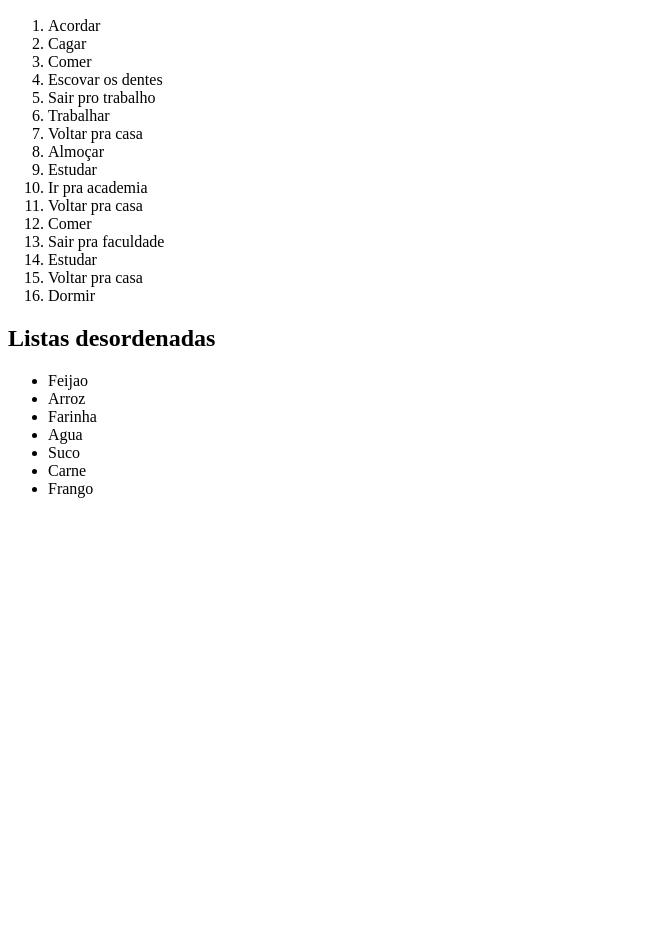
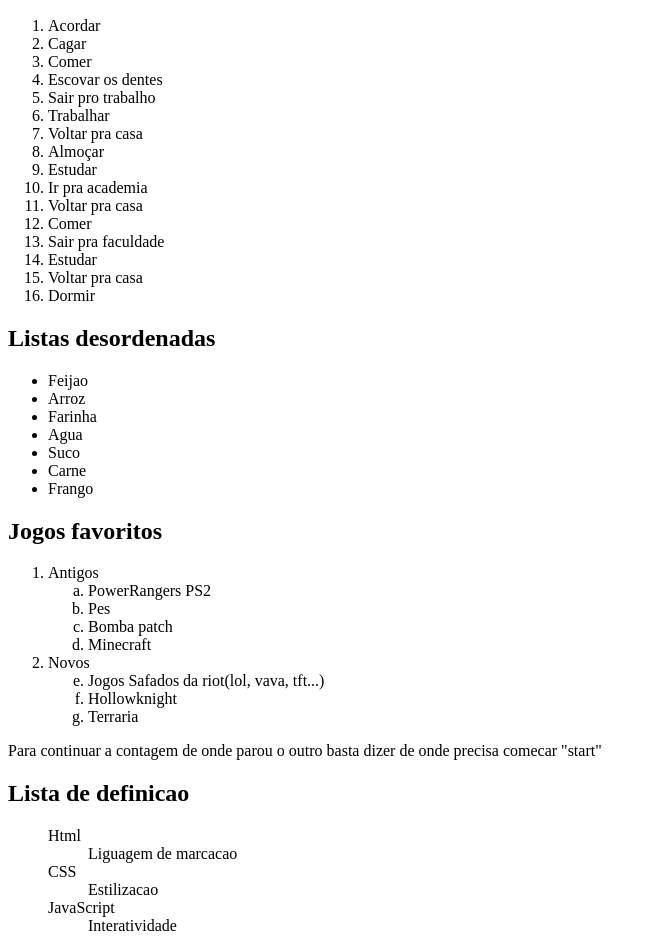
Before and after one commit to devrafalob/T-Git, a plain HTML site: page ex09/index.html in a window 1280 px wide. Shown: the part 110-1061 px from the top of the page, without its empty margins (0-656 px from the left). Before the commit the page ends 800 px from the top, so only its background shows below. Drawn offline with Linux system fonts and the light colour scheme.

Commit message:
Concatenated Lists and Definition List

```diff
--- a/ex09/index.html
+++ b/ex09/index.html
@@ -38,5 +38,34 @@
         <li>Frango</li>
     </ul>
 
+    <h2>Jogos favoritos</h2>
+    <ol>
+        <li>Antigos</li>
+        <ol type="a">
+            <li>PowerRangers PS2</li>
+            <li>Pes</li>
+            <li>Bomba patch</li>
+            <li>Minecraft</li>
+        </ol>
+        <li>Novos</li>
+        <ol type="a", start="5">
+            <li>Jogos Safados da riot(lol, vava, tft...)</li>
+            <li>Hollowknight</li>
+            <li>Terraria</li>
+        </ol>
+    </ol>
+    <p>Para continuar a contagem de onde parou o outro basta dizer de onde precisa comecar "start"</p>
+
+    <h2>Lista de definicao</h2>
+    <ol>
+        <dt>Html</dt>
+        <dd>Liguagem de marcacao</dd>
+
+        <dt>CSS</dt>
+        <dd>Estilizacao</dd>
+
+        <dt>JavaScript</dt>
+        <dd>Interatividade</dd>
+    </ol>
 </body>
 </html>
```
